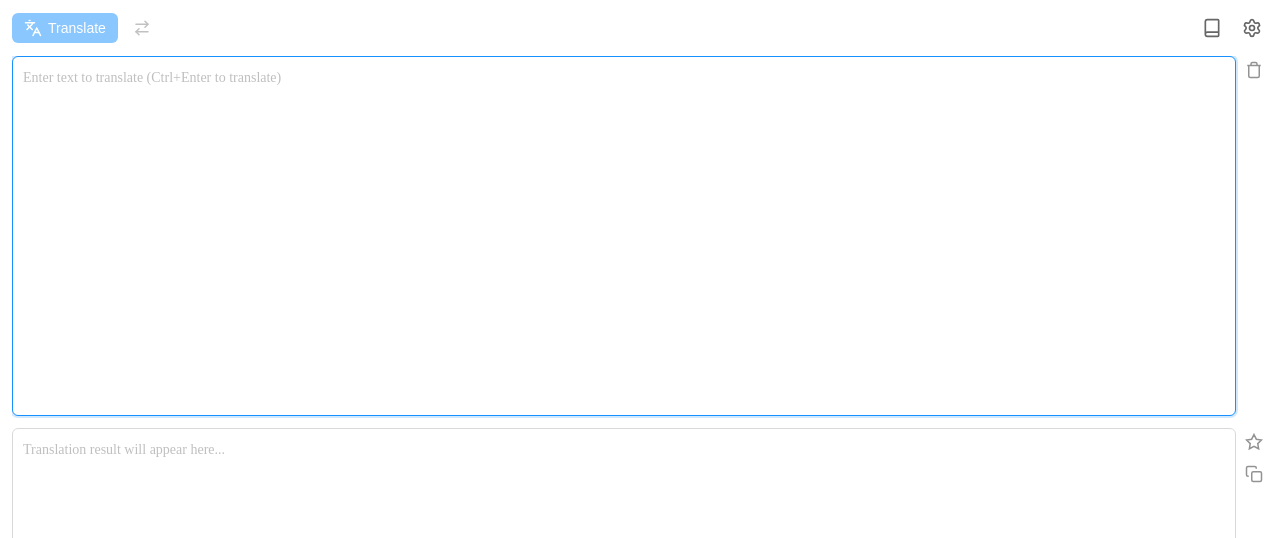
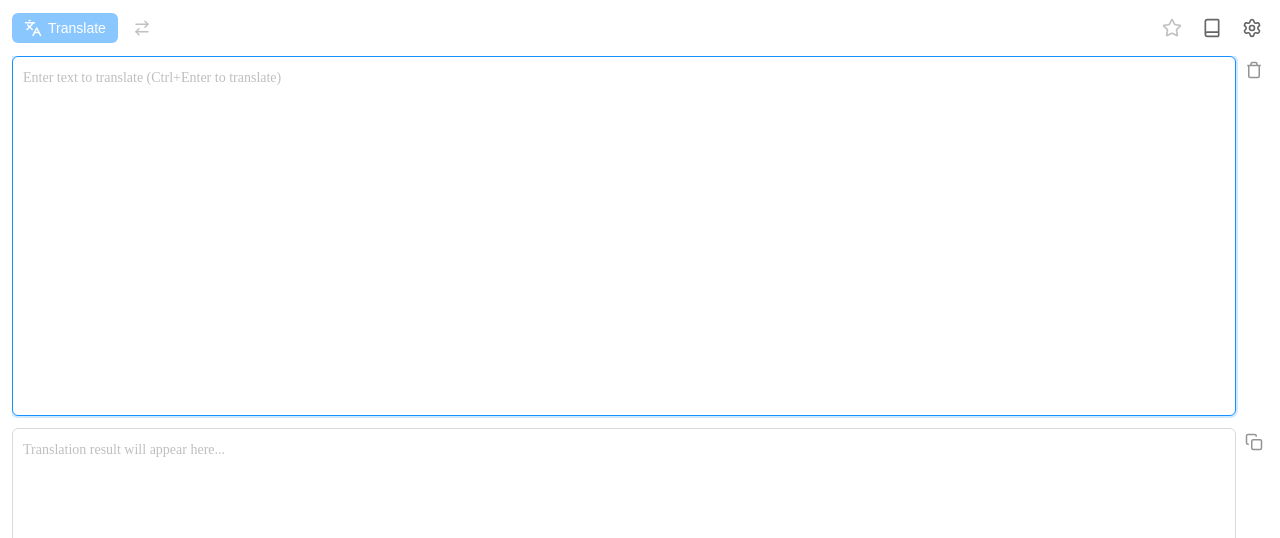
Before and after one commit to Patodo/pranslator, a React app: page / in a window 1280 px wide. Shown: the top 538 px of the page. Built offline with nearby package versions, Linux system fonts and the light colour scheme; the HTML template or start-up script is replaced by a standard one.

Commit message:
chore(ui): 移动收藏按钮位置

```diff
--- a/src/App.css
+++ b/src/App.css
@@ -147,6 +147,10 @@ body {
 .icon-btn:disabled {
   opacity: 0.4;
   cursor: not-allowed;
+}
+
+.icon-btn.active {
+  color: #faad14;
 }
 
 .primary-btn {
@@ -552,6 +556,10 @@ body {
 
   .icon-btn:hover:not(:disabled) {
     background: #333;
+  }
+
+  .icon-btn.active {
+    color: #ffc53d;
   }
 
   .toolbar h2 {
--- a/src/App.tsx
+++ b/src/App.tsx
@@ -1,5 +1,5 @@
 import { useState, useEffect, useCallback } from 'react';
-import { X, Settings, ArrowRightLeft, Languages, Book } from 'lucide-react';
+import { X, Settings, ArrowRightLeft, Languages, Book, Star } from 'lucide-react';
 import { listen } from '@tauri-apps/api/event';
 import { TranslationPanel, TranslationView } from './components/TranslationPanel';
 import { SettingsPanel } from './components/SettingsPanel';
@@ -138,6 +138,14 @@ function App() {
               </button>
             </div>
             <div className="toolbar-right">
+              <button
+                className={`icon-btn ${favoriteState === 'saved' ? 'active' : ''}`}
+                onClick={handleFavorite}
+                disabled={!outputText || favoriteState === 'saved'}
+                title={favoriteState === 'saved' ? 'Saved!' : 'Add to favorites (Alt+B)'}
+              >
+                <Star size={20} fill={favoriteState === 'saved' ? 'currentColor' : 'none'} />
+              </button>
               <button className="icon-btn" onClick={goToFavorites} title="Favorites">
                 <Book size={20} />
               </button>
@@ -153,12 +161,10 @@ function App() {
               status={status}
               successState={successState}
               copyState={copyState}
-              favoriteState={favoriteState}
               isLeaderMode={isLeaderMode}
               setInputText={setInputText}
               handleKeyDown={handleKeyDown}
               handleCopy={handleCopy}
-              handleFavorite={handleFavorite}
               handleClear={handleClear}
             />
           </div>
--- a/src/components/TranslationPanel.tsx
+++ b/src/components/TranslationPanel.tsx
@@ -104,12 +104,10 @@ export function TranslationView({
   status,
   successState,
   copyState,
-  favoriteState,
   isLeaderMode,
   setInputText,
   handleKeyDown,
   handleCopy,
-  handleFavorite,
   handleClear,
 }: {
   inputText: string;
@@ -117,12 +115,10 @@ export function TranslationView({
   status: TranslationStatus;
   successState: 'none' | 'show' | 'fade';
   copyState: CopyState;
-  favoriteState: FavoriteState;
   isLeaderMode: boolean;
   setInputText: (text: string) => void;
   handleKeyDown: (e: React.KeyboardEvent) => void;
   handleCopy: () => void;
-  handleFavorite: () => void;
   handleClear: () => void;
 }) {
   const inputRef = useRef<HTMLTextAreaElement>(null);
@@ -233,21 +229,6 @@ export function TranslationView({
         </div>
         <div className="output-actions">
           <button
-            className={`action-btn favorite-btn ${favoriteState === 'saved' ? 'saved' : ''}`}
-            onClick={handleFavorite}
-            disabled={!outputText || favoriteState === 'saved'}
-            title={favoriteState === 'saved' ? 'Saved!' : 'Add to favorites (Alt+B)'}
-          >
-            <svg
-              viewBox="0 0 24 24"
-              fill={favoriteState === 'saved' ? 'currentColor' : 'none'}
-              stroke="currentColor"
-              strokeWidth="2"
-            >
-              <polygon points="12 2 15.09 8.26 22 9.27 17 14.14 18.18 21.02 12 17.77 5.82 21.02 7 14.14 2 9.27 8.91 8.26 12 2" />
-            </svg>
-          </button>
-          <button
             className={`action-btn copy-btn ${copyState === 'copied' ? 'copied' : ''}`}
             onClick={handleCopy}
             disabled={!outputText}
```
